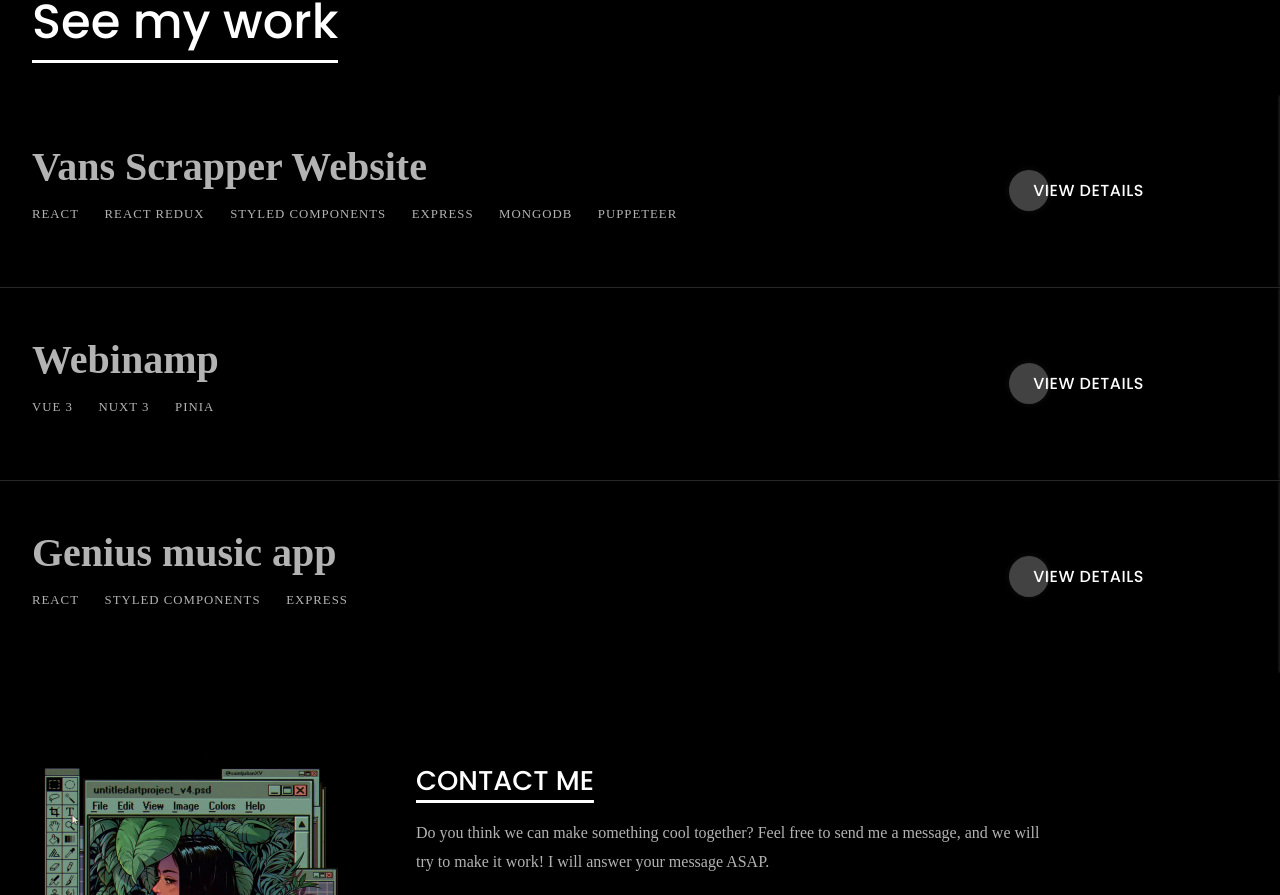
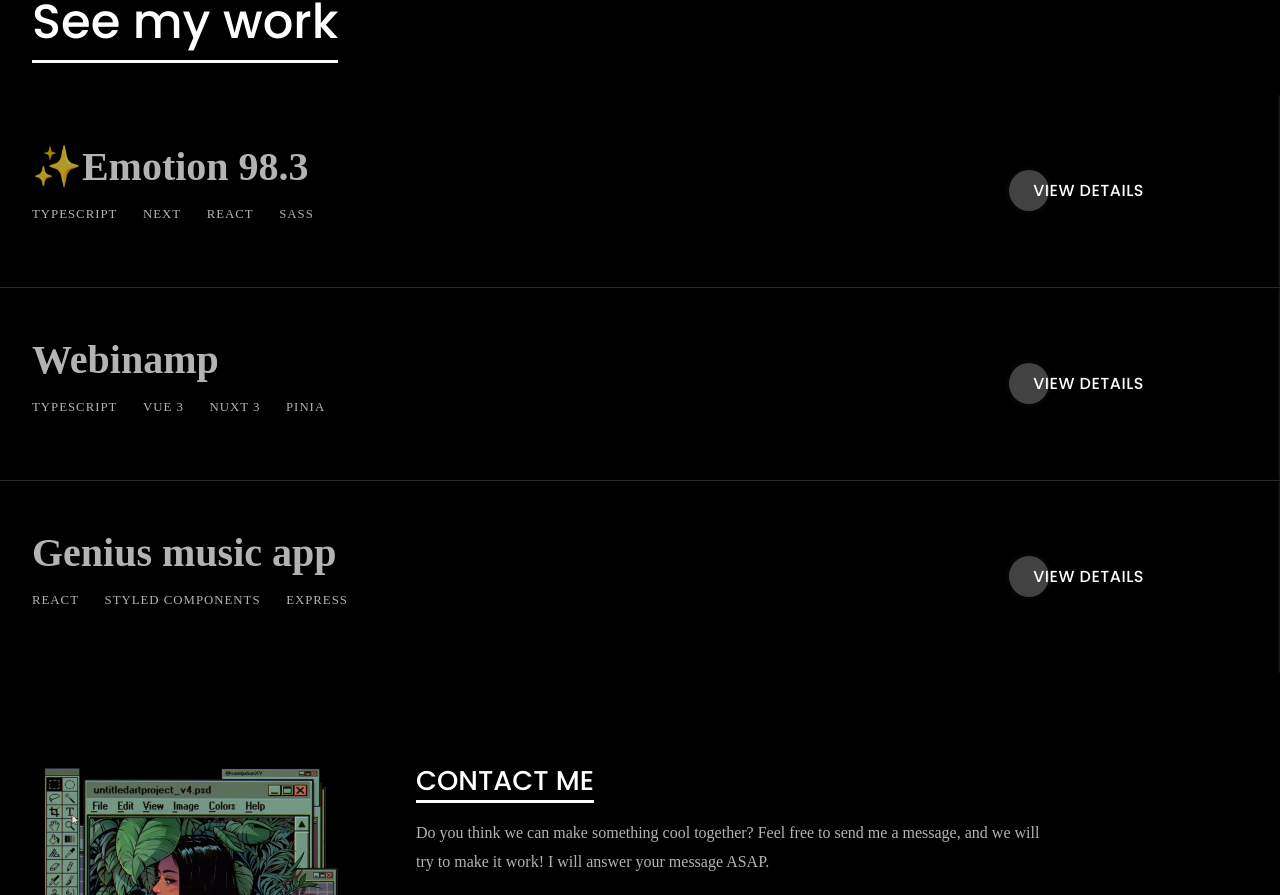
Before and after one commit to energywraith/my-portfolio, a React (Create React App) app: page / in a window 1280 px wide. Shown: the part 870-1765 px from the top of the page. Built offline with nearby package versions, Linux system fonts and the light colour scheme; no server answers; a web font is replaced by a local one.

Commit message:
Added emotion to the projects

```diff
--- a/src/components/templates/ProjectsList.jsx
+++ b/src/components/templates/ProjectsList.jsx
@@ -5,27 +5,45 @@
 import Project from 'components/templates/Project';
 import winamp from 'assets/winamp.webp';
 import genius from 'assets/genius.webp';
-import vans from 'assets/vans.webp';
+// import vans from 'assets/vans.webp';
+import emotion from 'assets/emotion.webp';
 
-const getProjects = (githubContent, previewContent) => [{
-  id: '1',
-  intlName: 'projects.vansScrapper',
+const getProjects = (githubContent, previewContent) => [
+//   {
+//   id: '1',
+//   intlName: 'projects.vansScrapper',
+//   technologies: [
+//     'projects.technologies.react',
+//     'projects.technologies.reactRedux',
+//     'projects.technologies.styledComponents',
+//     'projects.technologies.express',
+//     'projects.technologies.mongoDb',
+//     'projects.technologies.puppeteer',
+//   ],
+//   image: vans,
+//   links: [
+//     { href: 'https://github.com/energywraith/vans-scrapper-website', content: githubContent, type: 'github' },
+//   ],
+// },
+  {
+    id: '4',
+    intlName: 'projects.emotion',
     technologies: [
+      'projects.technologies.typescript',
+      'projects.technologies.next',
       'projects.technologies.react',
-    'projects.technologies.reactRedux',
-    'projects.technologies.styledComponents',
-    'projects.technologies.express',
-    'projects.technologies.mongoDb',
-    'projects.technologies.puppeteer',
+      'projects.technologies.sass',
     ],
-  image: vans,
+    image: emotion,
     links: [
-    { href: 'https://github.com/energywraith/vans-scrapper-website', content: githubContent, type: 'github' },
+      { href: 'https://emotion.miami/', content: previewContent, type: 'preview' },
     ],
-}, {
+  },
+  {
     id: '2',
     intlName: 'projects.winamp',
     technologies: [
+      'projects.technologies.typescript',
       'projects.technologies.vue',
       'projects.technologies.nuxt',
       'projects.technologies.pinia',
--- a/src/i18n/en.json
+++ b/src/i18n/en.json
@@ -23,7 +23,9 @@
         "typescript": "TypeScript",
         "vue": "Vue 3",
         "nuxt": "Nuxt 3",
-        "pinia": "Pinia"
+        "next": "Next",
+        "pinia": "Pinia",
+        "sass": "Sass"
       },
       "view": "View ",
       "hide": "Hide ",
@@ -51,6 +53,17 @@
         "features": [
           "Huge song/playlist/artists database thank to Genius API",
           "Contains quick links to streaming pages like youtube/soundcloud/spotify"
+        ]
+      },
+      "emotion": {
+        "name": "✨Emotion 98.3",
+        "description": "As a devoted enthusiast of the '80s soundscape, I've poured my heart and soul into crafting an online experience that will transport you back in time. But it doesn't stop there. I'm tirelessly working to expand and enhance the features of this virtual OS, striving to make it not just a trip down memory lane, but an engaging and entertaining journey.\n\nIf you're curious and share my affection for the '80s, I invite you to dive headfirst into this project. It's the one I hold dearest to my heart, and every moment I invest in it is a labor of love.\n\nJoin me in reliving the magic of the '80s through emotion 98.3, and let's make some new memories together.",
+        "features": [
+          "A 80s-inspired interface with retro fonts, vibrant colors, and neon accents.",
+          "Tune in to a virtual '80s radio station with a playlist of classic tracks",
+          "Discover hidden '80s references and Easter eggs throughout the application.",
+          "Continuously adding new features, and content to keep the experience fresh and exciting."
+
         ]
       }
     },
```
Also changed, not shown: src/assets/emotion.webp (added), src/assets/genius.jpg (deleted). Lines whose indentation alone changed are shown as unchanged.
